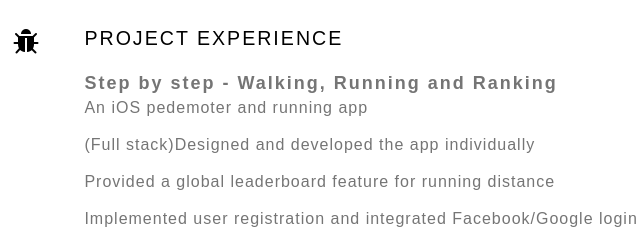
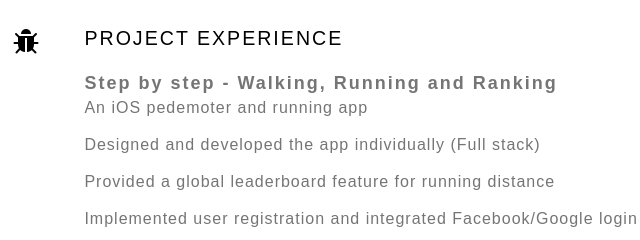
Before and after one commit to huanyan-hny/CV, a plain HTML site: page index.html in a window 1280 px wide. Shown: the part 1800-2040 px from the top of the page, 206-846 px from the left. Drawn offline with nearby package versions, Linux system fonts and the light colour scheme; a web font is replaced by a local one.

Commit message:
Update index.html

```diff
--- a/index.html
+++ b/index.html
@@ -299,7 +299,7 @@
                             <div class="col-md-9">
                                 <h4 class="title">Step by step - Walking, Running and Ranking</h4>
                                 <p>An iOS pedemoter and running app</p>
-                                <p>(Full stack)Designed and developed the app individually</p>
+                                <p>Designed and developed the app individually (Full stack)</p>
                                 <p>Provided a global leaderboard feature for running distance</p>
                                 <p>Implemented user registration and integrated Facebook/Google login</p>
                                 <p><a href="https://itunes.apple.com/app/id1179166655" target="_blank">Published on App Store</a></p>
```
